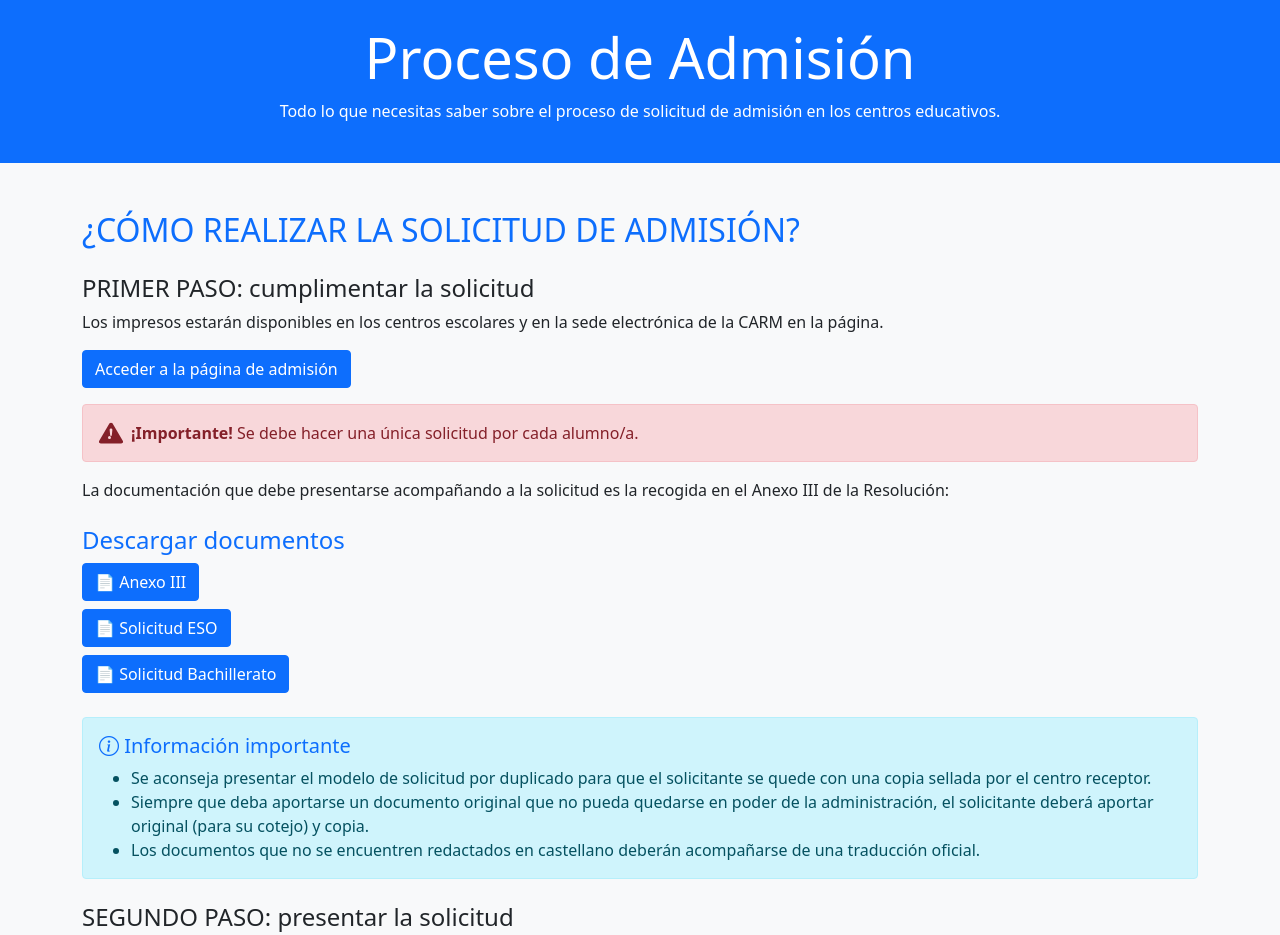
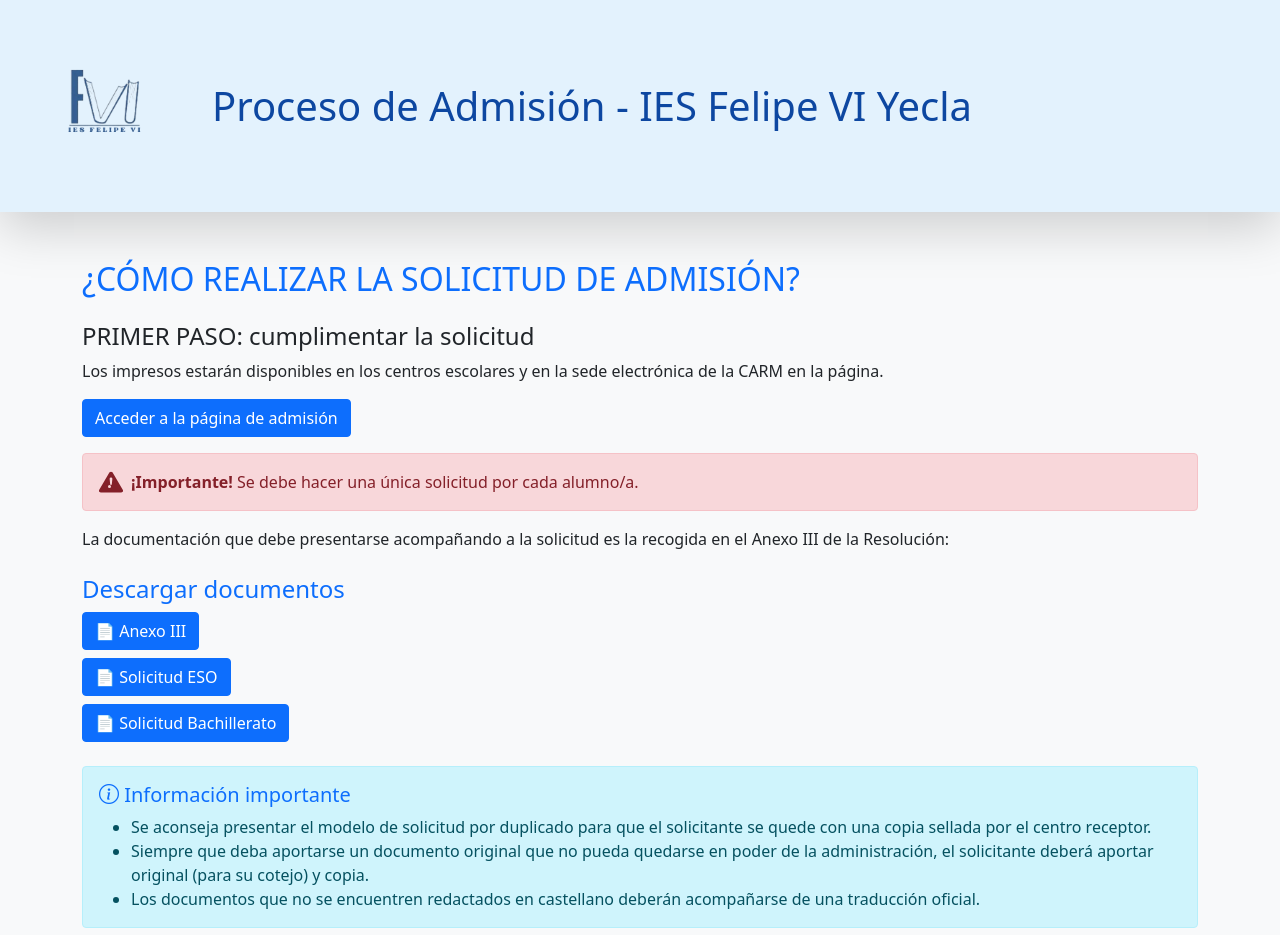
Before and after one commit to ricardomzdz/ricardomzdz.github.io, a plain HTML site: page index.html in a window 1280 px wide. Shown: the top 935 px of the page. Drawn offline with nearby package versions, Linux system fonts and the light colour scheme.

Commit message:
Update index.html

```diff
--- a/index.html
+++ b/index.html
@@ -14,9 +14,11 @@
 
 <body class="bg-light">
 
-  <header class="bg-primary text-white text-center py-4">
-    <h1 class="display-4">Proceso de Admisión</h1>
-    <p>Todo lo que necesitas saber sobre el proceso de solicitud de admisión en los centros educativos.</p>
+<header class="d-flex align-items-center justify-content-between p-3 shadow-lg" style="background-color: #E3F2FD; color: #0D47A1;">
+    <div class="d-flex align-items-center">
+      <img src="Logo.png" alt="Logo del Centro" class="me-3" style="height: 180px;">
+      <h1 class="m-0">Proceso de Admisión - IES Felipe VI Yecla</h1>
+    </div>
   </header>
 
   <div class="container mt-5">
```
